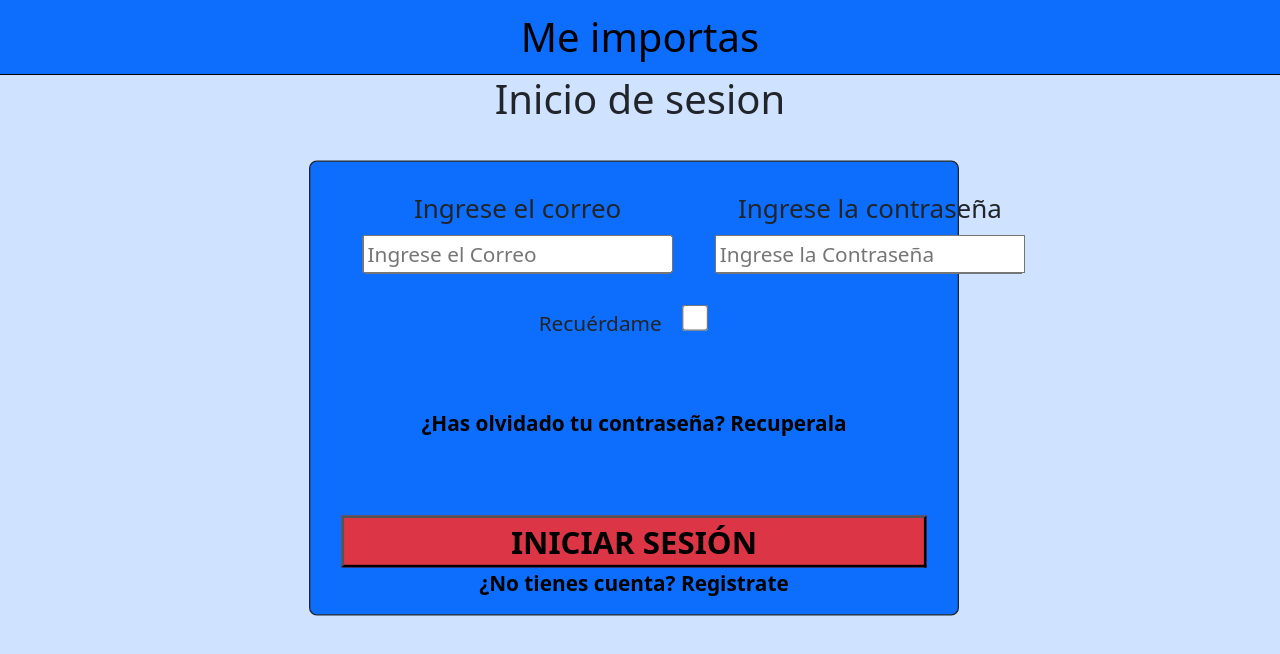
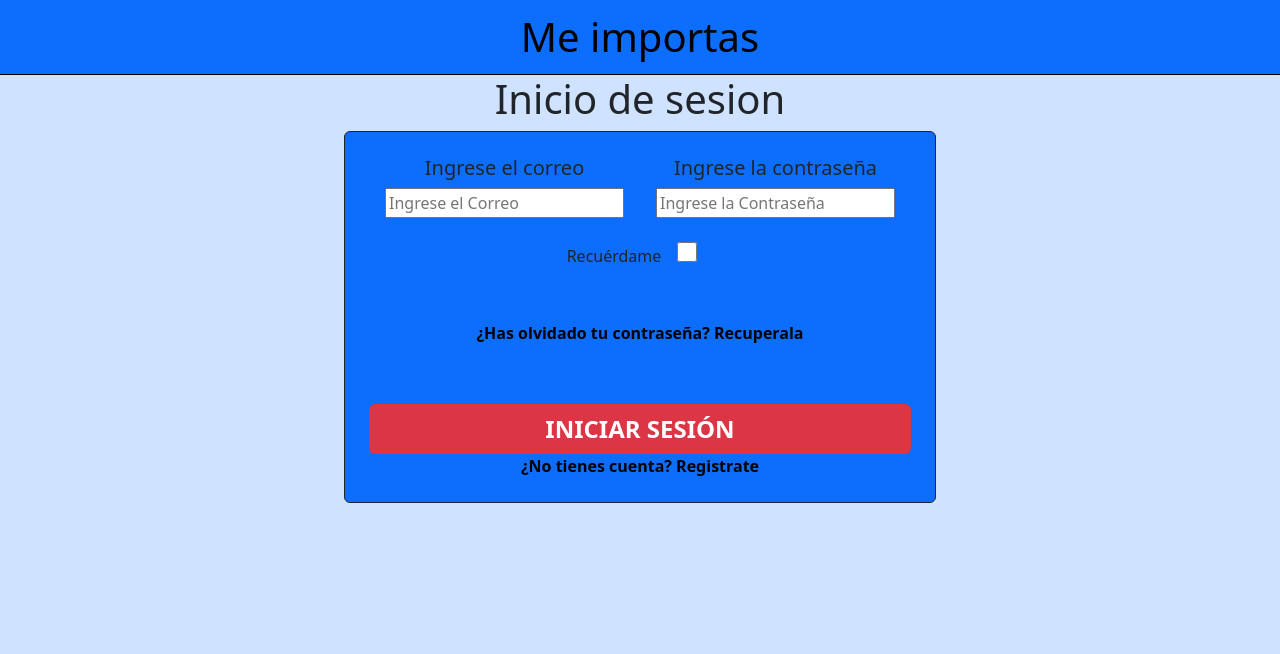
Before and after one commit to luis-alvarez1/me-importas-web, a React (Create React App) app: page / in a window 1280 px wide. Shown: the top 654 px of the page. Built offline with nearby package versions, Linux system fonts and the light colour scheme.

Commit message:
cambios en estilos

```diff
--- a/src/componentes/Formulario.js
+++ b/src/componentes/Formulario.js
@@ -54,22 +54,16 @@ const Formulario = () => {
   };
 
   return (
-    <div className="m-0 p-0 bg-primary-subtle" style={{ minHeight: '100vh', width: '100%' }}>
+    <div className="m-0 p-0 bg-primary-subtle d-flex flex-column align-item-center vw-100 vh-100">
       <h1 className="text-center">Inicio de sesion</h1>
       <form
         onSubmit={handleSubmit}
-        className="rounded bg-primary d-flex flex-column text-center p-4 border border-dark border"
         style={{
-          maxWidth: '500px',
-          maxHeight: '1900px',
-          height: '350px',
-          width: '500px',
-          marginLeft: '30%',
-          marginTop: '90px',
-          transform: 'scale(1.3)',
+          alignSelf: 'center',
         }}
+        className="rounded bg-primary d-flex flex-column text-center p-4 border border-dark"
       >
-        <div className="d-flex">
+        <div className="d-flex align-items-center justify-content-center">
           <label htmlFor="" className="mb-20 mx-3">
             <h5>Ingrese el correo</h5>
             <input
@@ -111,8 +105,8 @@ const Formulario = () => {
         <button
           id="button"
           type="submit"
-          className="bg-danger fs-4 fw-bold"
-          style={{ width: '100%', height: '40px', marginTop: '10px' }}
+          className="bg-danger fs-4 fw-bold btn text-white"
+          style={{ marginTop: '10px' }}
         >
           {loading ? 'Cargando...' : 'INICIAR SESIÓN'}
         </button>
```
